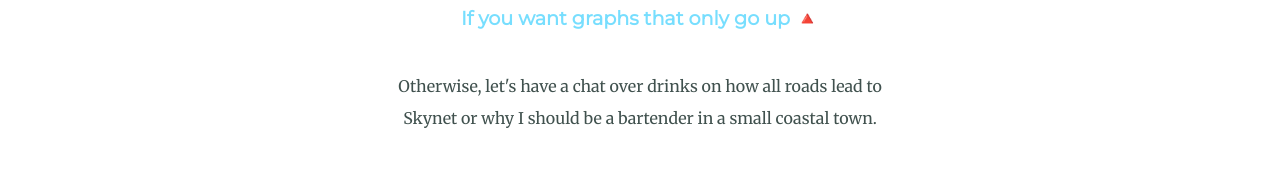
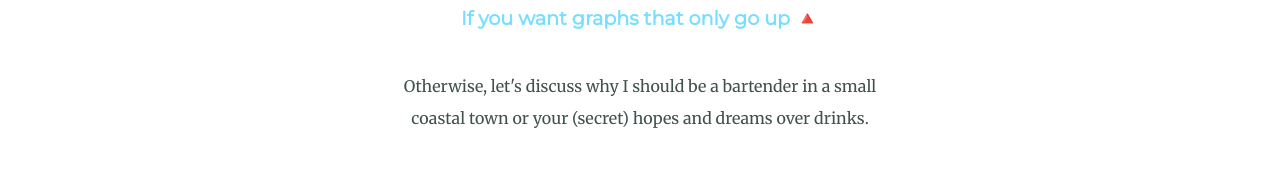
Before and after one commit to vgarga28/webpage, a plain HTML site: page index.html in a window 1280 px wide. Shown: the part 2994-3176 px from the top of the page. Drawn offline with Linux system fonts and the light colour scheme.

Commit message:
copy change

```diff
--- a/index.html
+++ b/index.html
@@ -49,7 +49,7 @@
         <div class="contact-me">
           <h3>Get In Touch</h3>
           <h4>If you want graphs that only go up 🔺</h4>
-          <p class="contact-msg"> Otherwise, let's have a chat over drinks on how all roads lead to Skynet or why I should be a bartender in a small coastal town.</p>
+          <p class="contact-msg"> Otherwise, let's discuss why I should be a bartender in a small coastal town or your (secret) hopes and dreams over drinks.</p>
           <a class="btn" href="mailto:vgarga@gmail.com">CONTACT ME</a>
         </div>
       </div>
```
